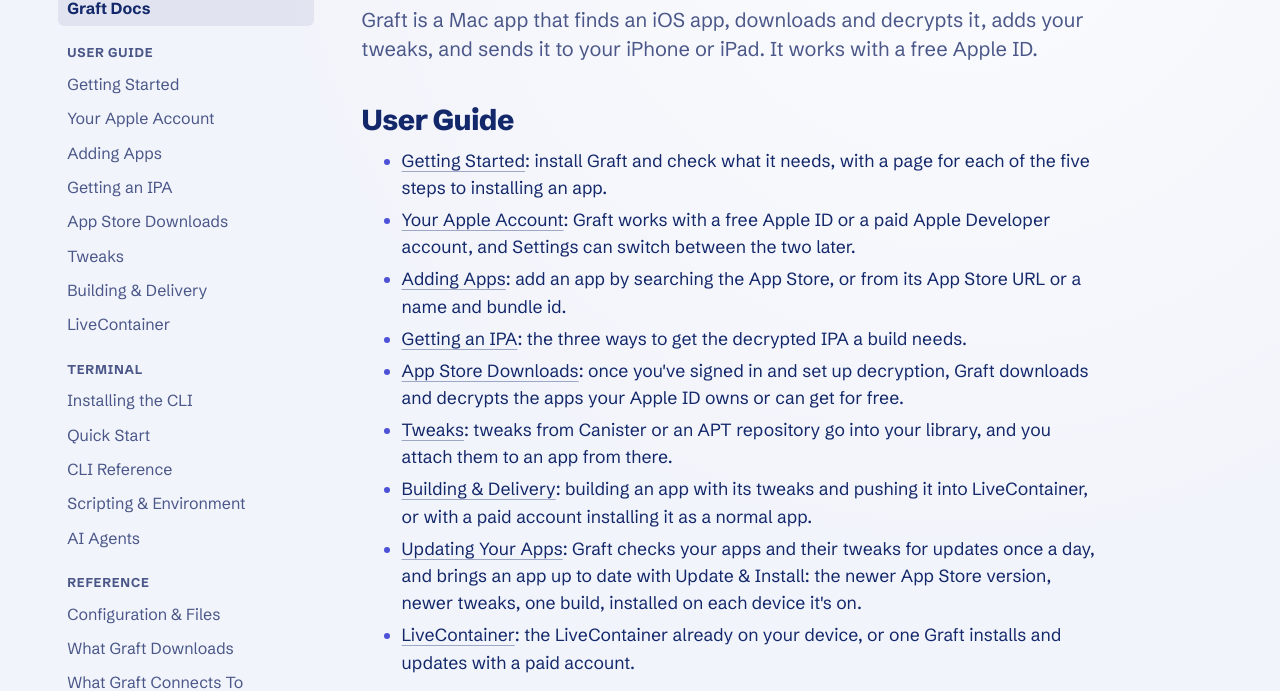
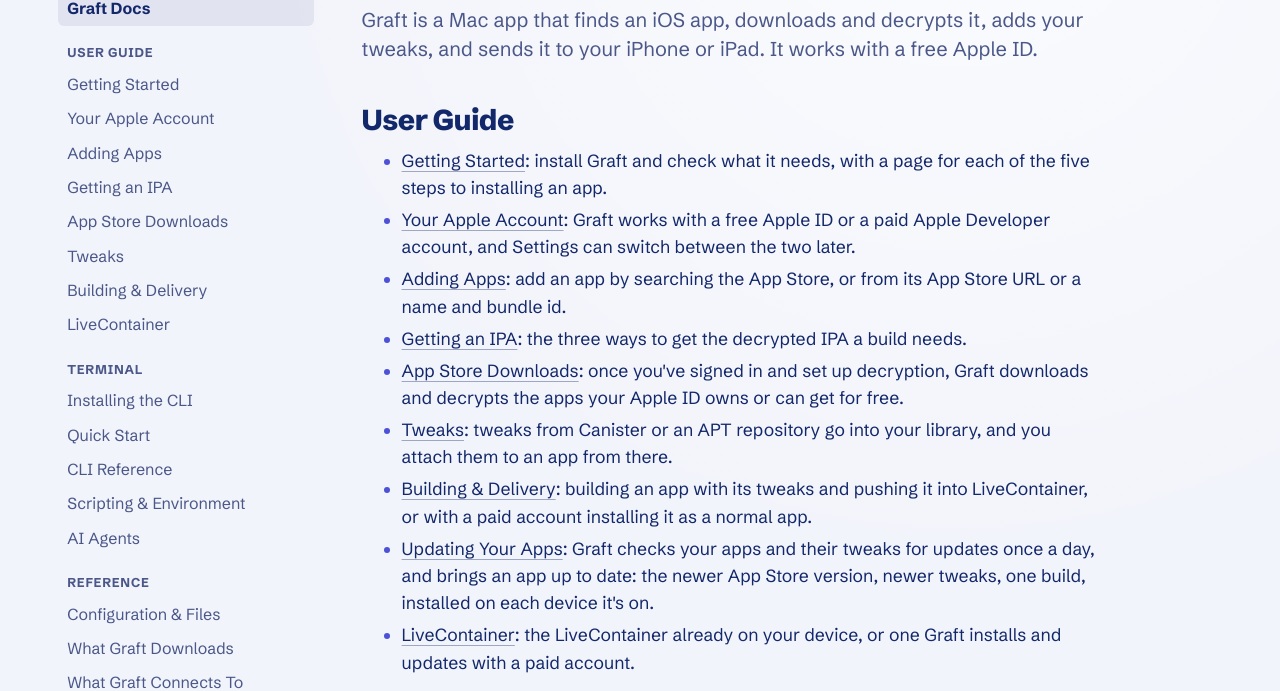
Before and after one commit to GreenglassT/Graft, a plain HTML site: page wiki/index.html in a window 1280 px wide. Shown: the part 135-826 px from the top of the page. Drawn offline with Linux system fonts and the light colour scheme.

Commit message:
Wiki index: match the update wording
Co-Authored-By: Claude Opus 5.5 <noreply@anthropic.com>

```diff
--- a/wiki/index.html
+++ b/wiki/index.html
@@ -83,7 +83,7 @@ tweaks, and sends it to your iPhone or iPad. It works with a free Apple ID.</p>
 <li><a href="/wiki/app-store/">App Store Downloads</a>: once you've signed in and set up decryption, Graft downloads and decrypts the apps your Apple ID owns or can get for free.</li>
 <li><a href="/wiki/tweaks/">Tweaks</a>: tweaks from Canister or an APT repository go into your library, and you attach them to an app from there.</li>
 <li><a href="/wiki/building-and-delivery/">Building &amp; Delivery</a>: building an app with its tweaks and pushing it into LiveContainer, or with a paid account installing it as a normal app.</li>
-<li><a href="/wiki/building-and-delivery/#updating-your-apps">Updating Your Apps</a>: Graft checks your apps and their tweaks for updates once a day, and brings an app up to date with Update &amp; Install: the newer App Store version, newer tweaks, one build, installed on each device it's on.</li>
+<li><a href="/wiki/building-and-delivery/#updating-your-apps">Updating Your Apps</a>: Graft checks your apps and their tweaks for updates once a day, and brings an app up to date: the newer App Store version, newer tweaks, one build, installed on each device it's on.</li>
 <li><a href="/wiki/livecontainer/">LiveContainer</a>: the LiveContainer already on your device, or one Graft installs and updates with a paid account.</li>
 </ul>
 <h2 id="terminal">Terminal</h2>
```
